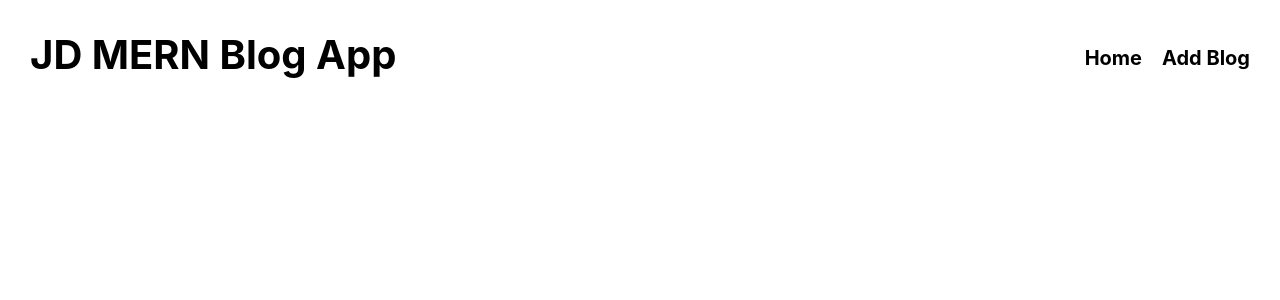
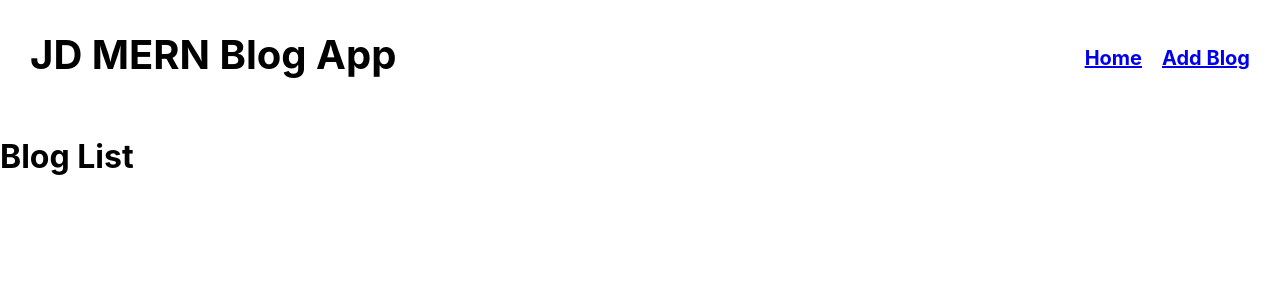
Before and after one commit to JD-Daehyun/myblogapp, a React (Create React App) app in the folder client/: page / in a window 1280 px wide. Shown: the top 300 px of the page. Built offline with nearby package versions, Linux system fonts and the light colour scheme.

Commit message:
Add React Router

```diff
--- a/client/src/App.js
+++ b/client/src/App.js
@@ -1,11 +1,17 @@
+import { Route, Routes } from 'react-router-dom';
 import './App.css';
 import Header from './components/header';
-
+import Home from './pages/home/index'
+import AddNewBlog from './pages/add-blog';
 function App() {
   return (
     <div>
       <Header />
+     <Routes>
+      <Route exact path='/' element={<Home />}/>
+      <Route exact path='/add-blog' element={<AddNewBlog />}/>
 
+     </Routes>
     </div>
   );
 }
--- a/client/src/components/header/index.jsx
+++ b/client/src/components/header/index.jsx
@@ -1,3 +1,4 @@
+import { Link } from "react-router-dom";
 import styles from "./styles.module.css";
 
 export default function Header() {
@@ -5,8 +6,14 @@
     <div className={styles.header}>
       <h3>JD MERN Blog App</h3>
       <ul>
+        <Link to={'/'}>
         <li>Home</li>
+        </Link>
+
+        <Link to={'/add-blog'}>
         <li>Add Blog</li>
+        </Link>
+
       </ul>
     </div>
   );
--- a/client/src/index.js
+++ b/client/src/index.js
@@ -4,12 +4,14 @@
 import App from "./App";
 import reportWebVitals from "./reportWebVitals";
 import GlobalState from "./context";
-
+import { BrowserRouter } from "react-router-dom";
 const root = ReactDOM.createRoot(document.getElementById("root"));
 root.render(
-  <GlobalState>
-    <App />
-  </GlobalState>
+  <BrowserRouter>
+    <GlobalState>
+      <App />
+    </GlobalState>
+  </BrowserRouter>
 );
 
 // If you want to start measuring performance in your app, pass a function
```
